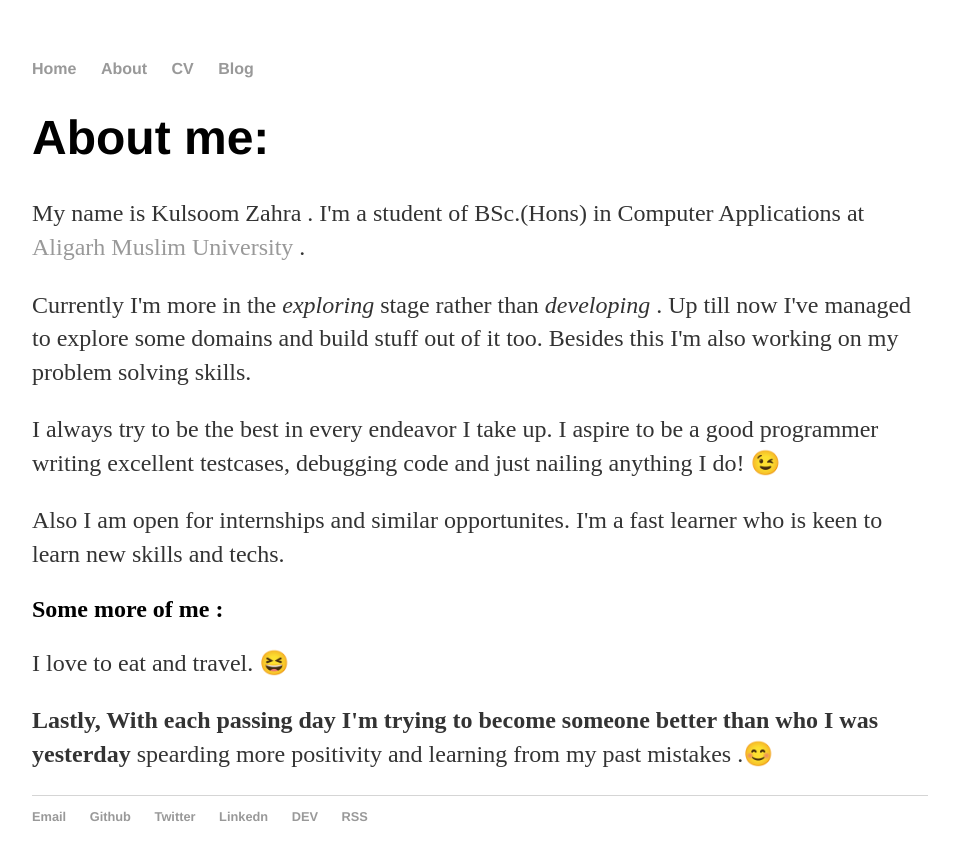
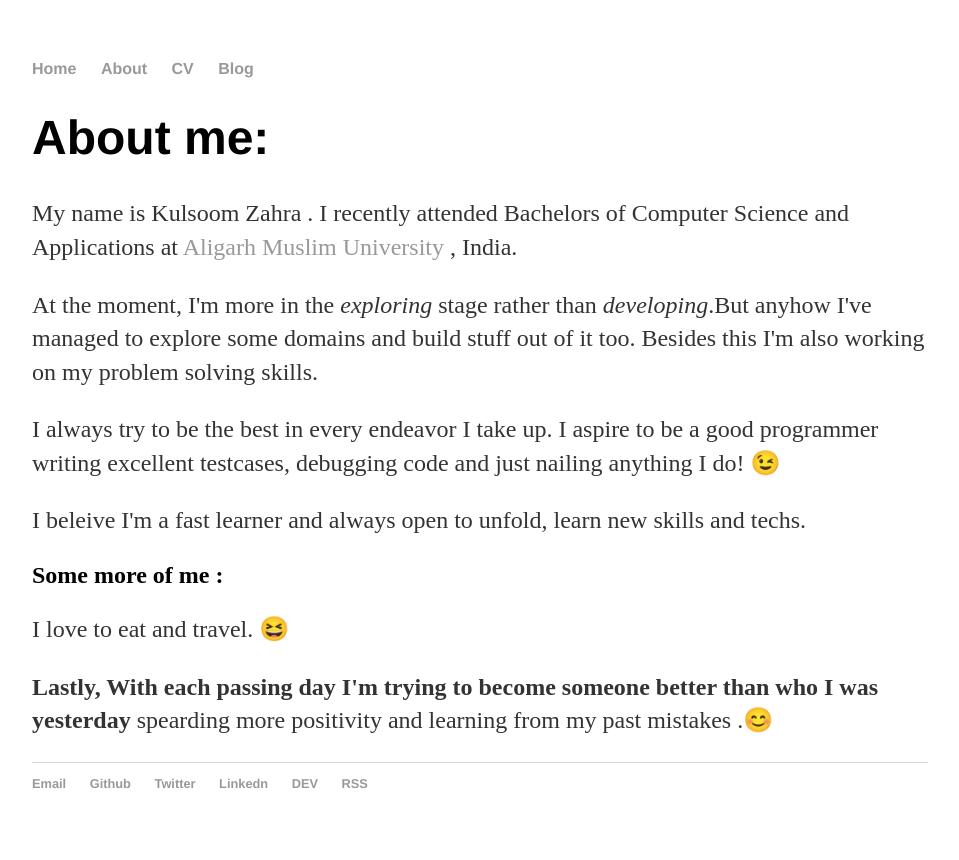
Before and after one commit to kulsoomzahra/kulsoomzahra.github.io, a Jekyll site: the page built from about/index.html, in a window 1280 px wide. Shown: the top 860 px of the page, without its empty margins (160-1119 px from the left). Built offline with Jekyll 4.4.1, drawn with Linux system fonts in a browser that asks for light colours.

Commit message:
Update index.html

```diff
--- a/about/index.html
+++ b/about/index.html
@@ -5,10 +5,10 @@ title: About Me | kulsoomzahra
 <div class="blurb">
 	<h1>About me:</h1>
 		<p>
-			My name is Kulsoom Zahra . I'm a student of BSc.(Hons) in Computer Applications at <a href="https://www.amu.ac.in"> Aligarh Muslim University </a>.
+			My name is Kulsoom Zahra . I recently attended Bachelors of Computer Science and Applications at <a href="https://www.amu.ac.in"> Aligarh Muslim University </a>, India.
 		</p>
 		<p>
-			Currently I'm more in the <em>exploring</em> stage rather than <em>developing</em> . Up till now I've managed to explore some domains and build stuff out of it too.
+			At the moment, I'm more in the <em>exploring</em> stage rather than <em>developing</em>.But anyhow I've managed to explore some domains and build stuff out of it too.
 
 			Besides this I'm also working on my problem solving skills.
 		</p>
@@ -16,7 +16,7 @@ title: About Me | kulsoomzahra
 		 I always try to be the best in every endeavor I take up. I aspire to be a good programmer writing excellent testcases, debugging code and just nailing anything I do!  &#128521
 		</p>
 		<p>
-		Also I am open for internships and similar opportunites. I'm a fast learner who is keen to learn new skills and techs.
+		I beleive I'm a fast learner and always open to unfold, learn new skills and techs.
 		</p>
 
 	<h2>Some more of me :</h2>
```
